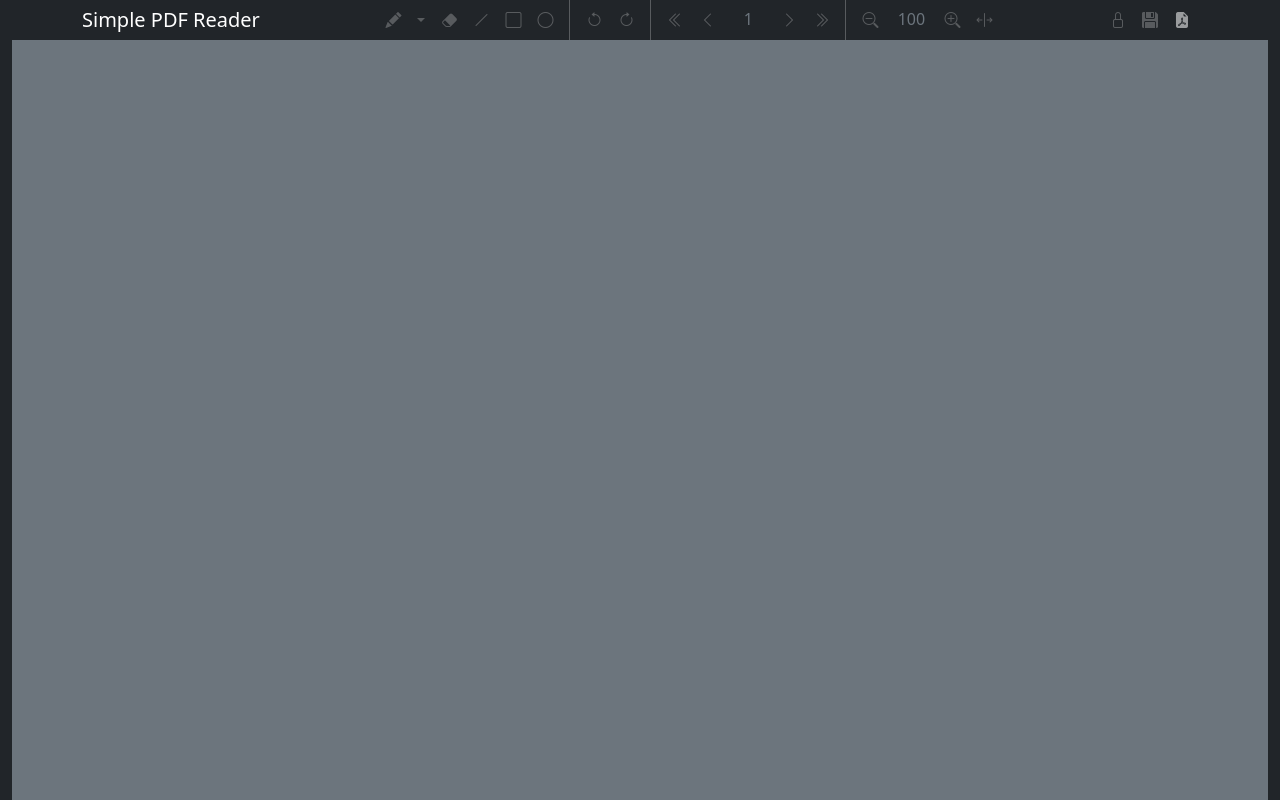
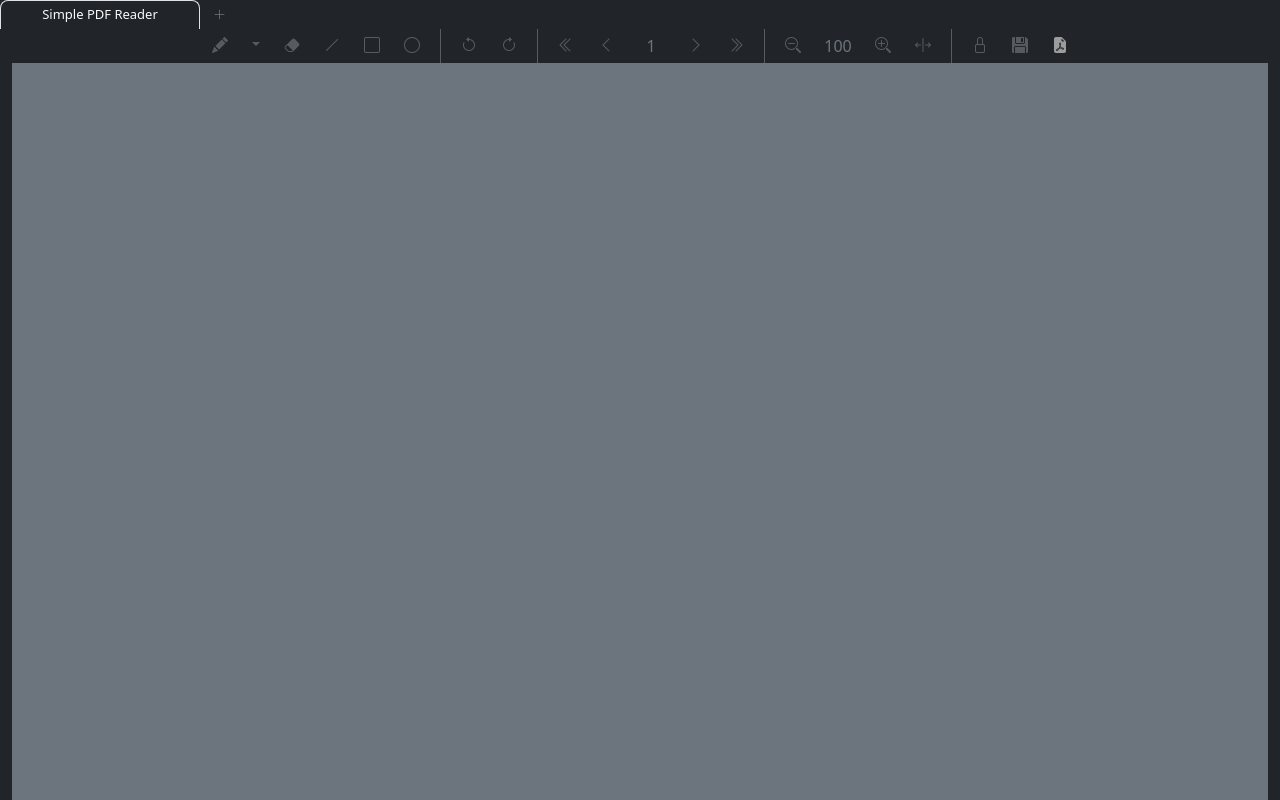
Before and after one commit to emre-ayhan/simple_pdf_reader, a Vue app: page / in a window 1280 px wide. Built offline with nearby package versions, Linux system fonts and the light colour scheme.

Commit message:
modified:   src/App.vue 	new file:   src/components/NavTabs.vue 	modified:   src/components/PdfReader.vue

```diff
--- a/src/App.vue
+++ b/src/App.vue
@@ -1,8 +1,28 @@
 <script setup>
+import { ref } from 'vue';
+import NavTabs from './components/NavTabs.vue';
 import PdfReader from './components/PdfReader.vue';
+
+const fileTabs = ref(null);
+const pdfReader = ref(null);
+
+const addFileTab = (filename) => {
+    if (fileTabs.value) {
+        fileTabs.value.addFile(filename);
+    }
+};
+
+const onTabClose = (filename) => {
+    if (pdfReader.value && pdfReader.value.filename === filename) {
+        // Clean up the PDF if the closed tab's filename matches the currently loaded PDF
+        pdfReader.value.cleanupPdf();
+    }
+};
 </script>
 <template>
     <div id="app">
-        <PdfReader />
+        <nav-tabs ref="fileTabs" @close="onTabClose">
+            <PdfReader ref="pdfReader" @file-loaded="addFileTab" />
+        </nav-tabs>
     </div>
 </template>
--- /dev/null
+++ b/src/components/NavTabs.vue
@@ -0,0 +1,100 @@
+<script setup>
+import { ref } from 'vue';
+
+const emit = defineEmits(['close']);
+
+const defaultTab = 'Simple PDF Reader';
+const tabs = ref([defaultTab]);
+const activeTabIndex = ref(0);
+
+const addFile = (filename) => {
+    if (!tabs.value.includes(filename)) {
+        tabs.value[tabs.value.length - 1] = filename;
+    }
+};
+
+const addNewTab = () => {
+    if (tabs.value[tabs.value.length - 1] !== defaultTab) {
+        tabs.value.push(defaultTab);
+    }
+};
+
+const closeTab = (index) => {
+    if (tabs.value[index]) {
+        emit('close', tabs.value[index]);
+        tabs.value.splice(index, 1);
+        activeTabIndex.value = Math.max(0, index - 1);
+    }
+};
+
+defineExpose({
+    addFile,
+    closeTab
+});
+</script>
+<template>
+    <ul class="nav nav-tabs fixed-top" id="appTabs" role="tablist">
+            <template v-for="(tab, index) in tabs" :key="tab">
+                <li class="nav-item" role="presentation">
+                    <button class="nav-link" :class="{ active: index === activeTabIndex }" type="button" role="tab" @click="activeTabIndex = index">
+                        <div class="d-flex align-items-center">
+                            <div class="text-truncate flex-fill">
+                                {{ tab }}
+                            </div>
+                            <i class="bi bi-x-lg" v-if="index === activeTabIndex && tabs.length > 1" @click.stop.prevent="closeTab(index)"></i>
+                        </div>
+                    </button>
+                </li>
+            </template>
+            <li class="nav-item" role="presentation">
+                <button class="nav-link nav-add" id="add-tab" type="button" role="tab" aria-selected="false" :disabled="tabs[tabs.length - 1] === defaultTab" @click="addNewTab">
+                    <i class="bi bi-plus-lg"></i>
+                </button>
+            </li>
+        </ul>
+        <div class="tab-content" id="myTabContent">
+            <template v-for="(_tab, index) in tabs">
+                <div class="tab-pane" :class="{ 'active show': index === activeTabIndex }" tabindex="0">
+                    <slot></slot>
+                </div>
+            </template>
+        </div>
+</template>
+<style>
+body, #app, .container-fluid {
+    margin: 0;
+    padding: 0;
+    overflow: hidden;
+}
+
+
+.nav-tabs, .nav-tabs .nav-item {
+    border: 0 !important;
+    margin: 0 !important;
+    font-size: small !important;
+}
+
+.nav-add:disabled {
+    color: var(--bs-secondary) !important;
+}
+
+.nav-tabs .nav-link:not(.nav-add) {
+    width: 200px !important;
+}
+.nav-tabs .nav-link {
+    border-top-left-radius: var(--bs-border-radius-lg) !important;
+    border-top-right-radius: var(--bs-border-radius-lg) !important;
+    color: var(--bs-secondary);
+    padding: .25rem .75rem;
+}
+
+.nav-tabs .nav-link:hover {
+    color: var(--bs-light) !important;
+}
+
+.nav-tabs .nav-link.active {
+    background-color: var(--bs-dark) !important;
+    color: var(--bs-light) !important;
+    border-bottom: 0 !important;
+}
+</style>
--- a/src/components/PdfReader.vue
+++ b/src/components/PdfReader.vue
@@ -3,9 +3,11 @@ import { ref, computed, nextTick, onMounted, onUnmounted, markRaw } from "vue";
 import { GlobalWorkerOptions, getDocument } from "pdfjs-dist";
 import { PDFDocument, rgb } from "pdf-lib";
 
+const emit = defineEmits(['file-loaded']);
+
 const pdfCanvases = ref([]);
 const fileInput = ref(null);
-const filename = ref("Simple PDF Reader");
+const filename = ref(null);
 const pageNum = ref(localStorage.getItem(filename.value) ? Number(localStorage.getItem(filename.value)) : 1);
 const pageCount = ref(0);
 const scale = 2;
@@ -251,7 +253,7 @@ const toggleZoomMode = () => {
 
     if (zoomMode.value === 'fit-width') {
         zoomMode.value = 'fit-height';
-        const margin = scale * 40; // Account for navbar and padding
+        const margin = scale * 62.5; // Account for navbar and padding
         width.value = ((pdfReader.value.clientHeight - margin) * 100) / canvas.height;
     } else {
         zoomMode.value = 'fit-width';
@@ -643,6 +645,7 @@ const onDrop = (e) => {
 const loadPdfFile = (file) => {
     if (file) {
         filename.value = file.name;
+        emit('file-loaded', filename.value);
         const url = URL.createObjectURL(file);
         getDocument(url).promise.then((pdfDoc_) => {
             pdfDoc = pdfDoc_;
@@ -1045,14 +1048,15 @@ onUnmounted(() => {
         lazyLoadObserver.disconnect();
     }
 });
+
+defineExpose({
+    filename
+});
 </script>
 <template>
     <div class="container-fluid bg-dark" @contextmenu.prevent @dragenter.prevent="onDragEnter" @dragleave.prevent="onDragLeave" @dragover.prevent @drop.prevent="onDrop">
         <nav class="navbar navbar-expand navbar-dark bg-dark fixed-top py-0">
             <div class="container">
-                <!-- Filename -->
-                <a class="navbar-brand" href="#" @click.prevent>{{ filename }}</a>
-
                 <!-- Toolbar -->
                 <ul class="navbar-nav mx-auto">
                     <!-- Drawing -->
@@ -1171,10 +1175,8 @@ onUnmounted(() => {
                             <i :class="`bi bi-arrows-expand${zoomMode === 'fit-width' ? '-vertical' : ''}`"></i>
                         </a>
                     </li>
-                </ul>
-
-                <!-- Menu -->
-                <ul class="navbar-nav">
+                    <li class="nav-item vr bg-white mx-2"></li>
+                    <!-- Menu -->
                     <li class="nav-item" :title="lockView ? 'Unlock View' : 'Lock View'">
                         <a href="#" class="nav-link" @click.prevent="isFileLoaded && (lockView = !lockView)" :class="{ disabled: !isFileLoaded }">
                             <i class="bi" :class="lockView ? 'bi-lock-fill' : 'bi-lock'"></i>
@@ -1194,6 +1196,7 @@ onUnmounted(() => {
             </div>
         </nav>
         <div class="pdf-reader" ref="pdfReader" :class="{ 'overflow-hidden': lockView }">
+            <!-- Pages -->
             <div class="pages-container" ref="pagesContainer" :style="{ width: `${width}%` }">
                 <div v-for="page in pageCount" :key="page" class="page-container" :data-page="page">
                     <div class="canvas-container" :class="{ 'canvas-loading': !renderedPages.has(page) }">
@@ -1227,16 +1230,22 @@ onUnmounted(() => {
     </div>
 </template>
 <style>
-body, #app, .container-fluid {
-    margin: 0;
-    padding: 0;
-    overflow: hidden;
+.navbar {
+    top: 28.5px !important;
+}
+
+.navbar .nav-link {
+    padding: 4px 12px !important;
+}
+
+.navbar input {
+    padding: 4px 8px !important;
 }
 
 .pdf-reader {
-    margin-top: 40px;
+    margin-top: 62.5px;
     width: 100%;
-    height: calc(100vh - 40px);
+    height: calc(100vh - 62.5px);
     background-color: var(--bs-secondary);
     overflow: auto;
     display: flex;
@@ -1271,13 +1280,6 @@ body, #app, .container-fluid {
     background-color: rgba(0, 0, 0, 0.5);
     padding: 5px 15px;
     border-radius: 20px;
-}
-
-.navbar-brand {
-    max-width: 25%;
-    white-space: nowrap;
-    overflow: hidden;
-    text-overflow: ellipsis;
 }
 
 .form-control-plaintext {
```
